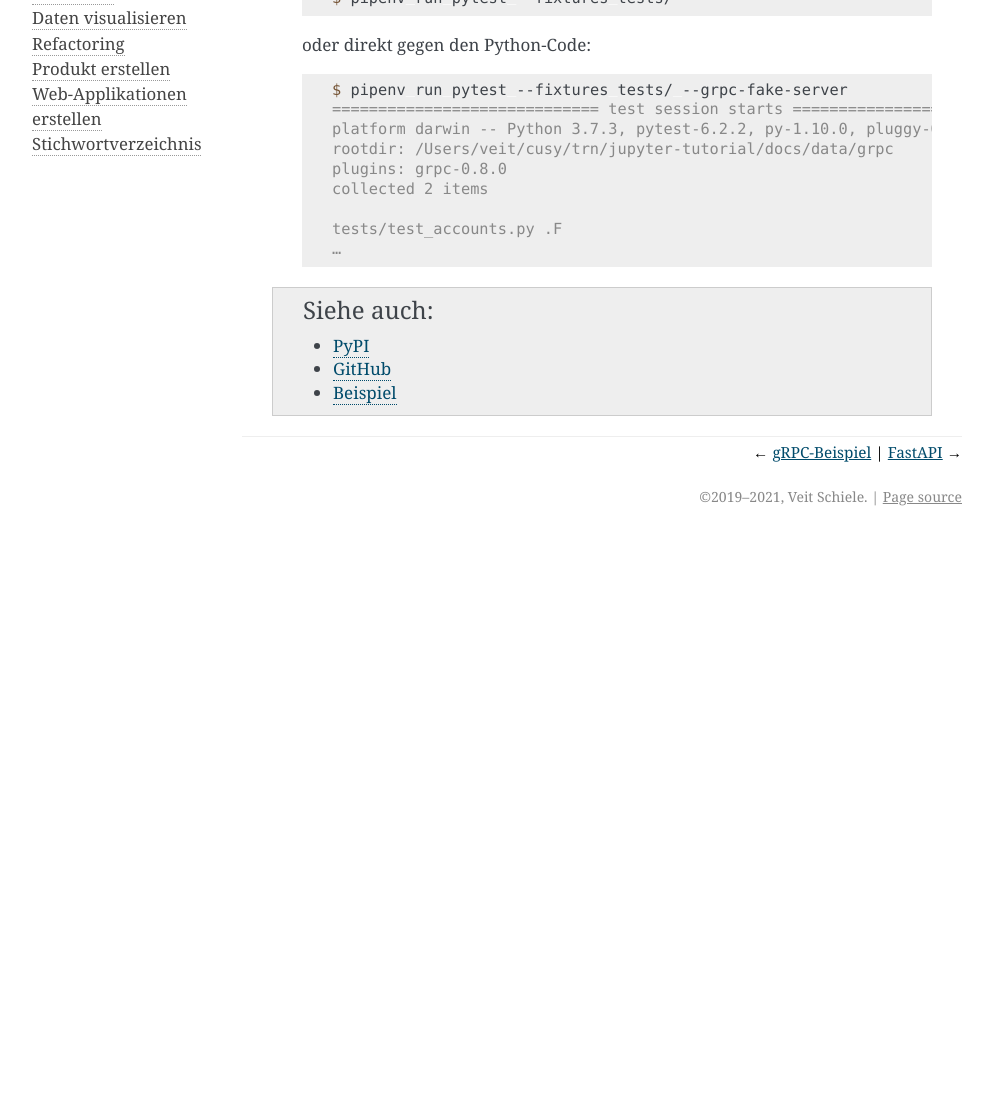
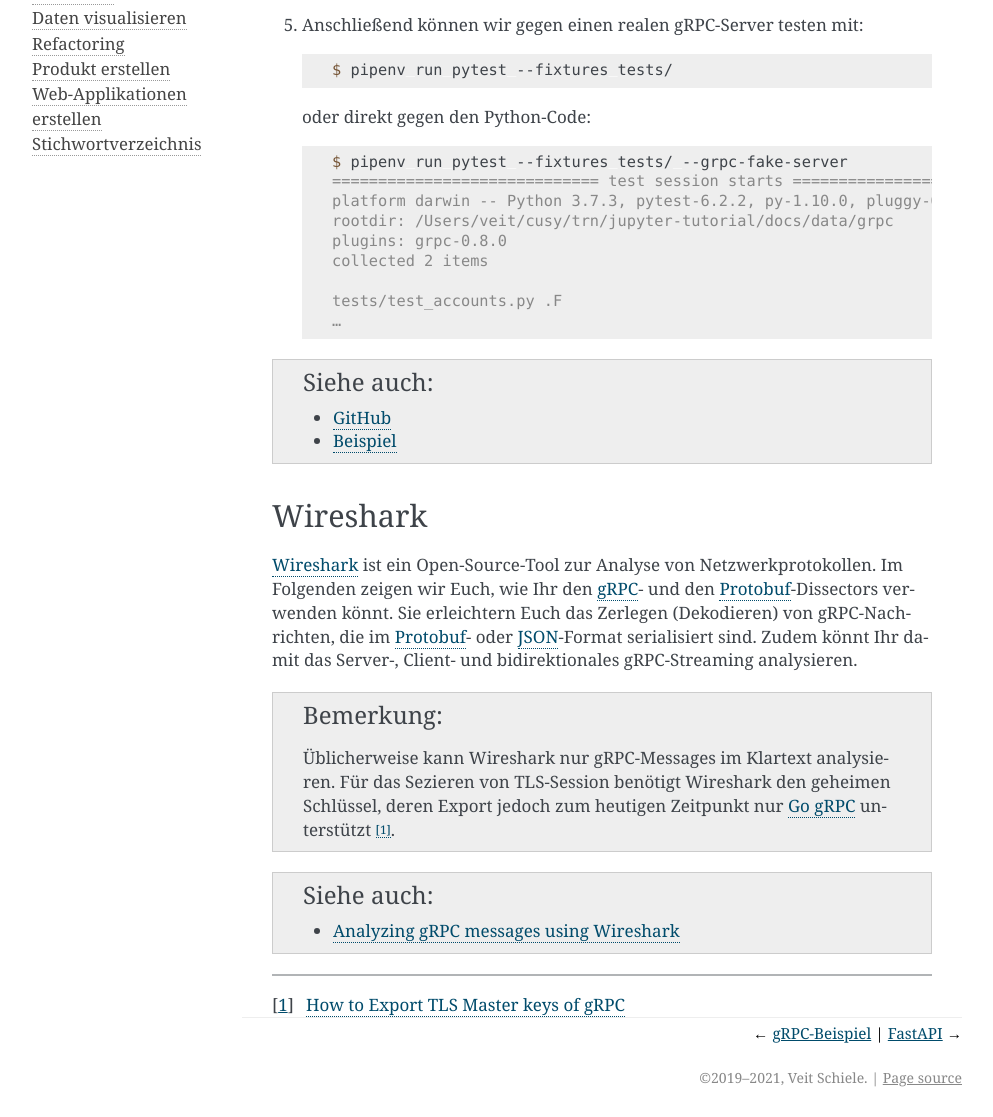
Before and after one commit to veit/jupyter-tutorial-de, a Sphinx documentation site: the page built from docs/data-processing/grpc/test.rst, in a window 1280 px wide and 1400 px high, scrolled down 670 px, cut to the strip 283-1400 px from the top of the window. Shown: the whole strip, without its empty margins (148-1141 px from the left). Built offline with Sphinx 7.4.7, drawn with Linux system fonts in a browser that asks for light colours; pages that are not in the unit, such as notebooks, are missing from menus; before the commit the page ends 1489 px from its top, so only the background shows below that; some of the changed text lies outside the part shown.

Commit message:
Add wireshark for testing gRPC

```diff
--- a/docs/data-processing/grpc/test.rst
+++ b/docs/data-processing/grpc/test.rst
@@ -1,7 +1,11 @@
 gRPC testen
 ===========
 
-gRPC lässt sich automatisiert testen mit pytest-grpc.
+``pytest-grpc``
+---------------
+
+gRPC lässt sich automatisiert testen z.B. mit `pytest-grpc
+<https://pypi.org/project/pytest-grpc>`_.
 
 #. Zunächst installieren wir pytest-grpc:
 
@@ -56,7 +60,33 @@
     …
 
 .. seealso::
-   * `PyPI <https://pypi.org/project/pytest-grpc/>`_
    * `GitHub <https://github.com/kataev/pytest-grpc>`_
    * `Beispiel
      <https://github.com/kataev/pytest-grpc/blob/master/example/test_example.py>`_
+
+Wireshark
+---------
+
+`Wireshark <https://www.wireshark.org/>`_ ist ein Open-Source-Tool zur Analyse
+von Netzwerkprotokollen. Im Folgenden zeigen wir Euch, wie Ihr den `gRPC
+<https://gitlab.com/wireshark/wireshark/-/wikis/gRPC>`_- und den `Protobuf
+<https://gitlab.com/wireshark/wireshark/-/wikis/Protobuf>`_-Dissectors verwenden
+könnt. Sie erleichtern Euch das Zerlegen (Dekodieren) von gRPC-Nachrichten, die
+im :doc:`Protobuf <../serialisation-formats/protobuf>`- oder
+:doc:`../serialisation-formats/json`-Format serialisiert sind. Zudem könnt Ihr
+damit das Server-, Client- und bidirektionales gRPC-Streaming analysieren.
+
+.. note::
+    Üblicherweise kann Wireshark nur gRPC-Messages im Klartext analysieren. Für
+    das Sezieren von TLS-Session benötigt Wireshark den geheimen Schlüssel,
+    deren Export jedoch zum heutigen Zeitpunkt nur `Go gRPC
+    <https://grpc.io/docs/languages/go/>`_ unterstützt [#]_.
+
+.. seealso::
+    * `Analyzing gRPC messages using Wireshark
+      <https://grpc.io/blog/wireshark/>`_
+
+----
+
+.. [#] `How to Export TLS Master keys of gRPC
+       <https://gitlab.com/wireshark/wireshark/-/wikis/How-to-Export-TLS-Master-keys-of-gRPC>`_
```
